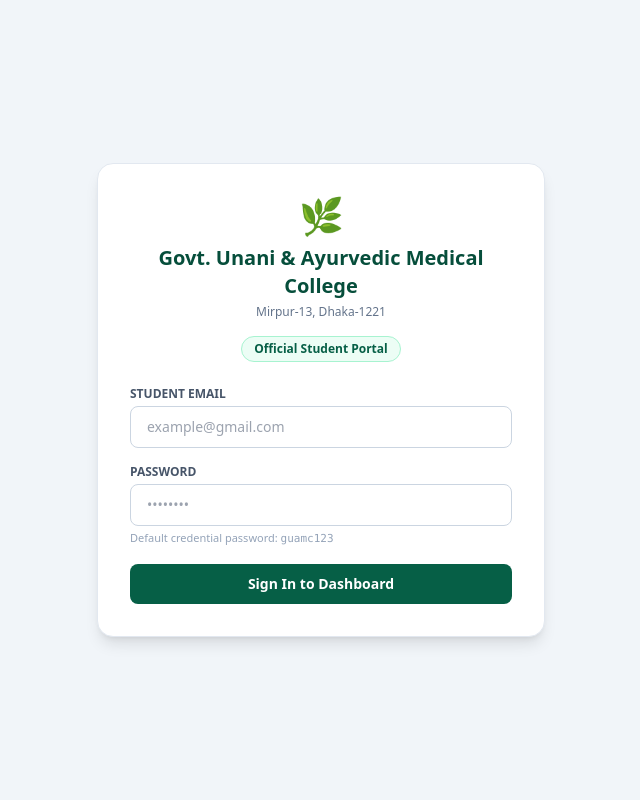
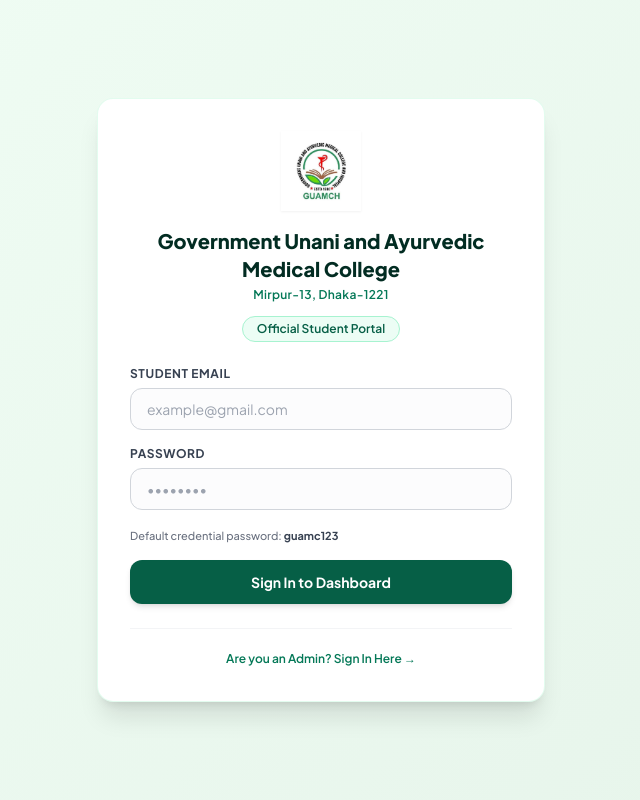
Before and after one commit to niloyxahc-dotcom/guamc-student-portal, a Flask app: page /login in a window 1280 px wide. Shown: the whole page, without its empty margins (319-959 px from the left). Run offline with Flask 3, Linux system fonts and the light colour scheme; some libraries are stand-ins or nearby versions.

Commit message:
Update login page complete code

```diff
--- a/templates/login.html
+++ b/templates/login.html
@@ -3,47 +3,95 @@
 <head>
     <meta charset="UTF-8">
     <meta name="viewport" content="width=device-width, initial-scale=1.0">
-    <title>Login - GUAMC Student Portal</title>
+    <title>Login - Government Unani and Ayurvedic Medical College</title>
+    <!-- Tailwind CSS CDN -->
     <script src="https://cdn.tailwindcss.com"></script>
+    <link href="https://fonts.googleapis.com/css2?family=Plus+Jakarta+Sans:wght@400;500;600;700;800&display=swap" rel="stylesheet">
+    <style>
+        body {
+            font-family: 'Plus Jakarta Sans', sans-serif;
+            background: linear-gradient(135deg, #f0fdf4 0%, #e6f4ea 100%);
+        }
+    </style>
 </head>
-<body class="bg-slate-100 flex items-center justify-center min-h-screen p-4">
-    <div class="bg-white p-8 rounded-2xl shadow-lg w-full max-w-md border border-slate-200">
+<body class="min-h-screen flex items-center justify-center p-4">
+
+    <div class="max-w-md w-full bg-white rounded-2xl shadow-xl border border-emerald-100/60 p-8">
+
+        <!-- Institution Branding Header -->
         <div class="text-center mb-6">
-            <span class="text-4xl">🌿</span>
-            <h1 class="text-xl font-bold text-emerald-900 mt-2">Govt. Unani & Ayurvedic Medical College</h1>
-            <p class="text-xs text-slate-500 mt-1">Mirpur-13, Dhaka-1221</p>
-            <div class="inline-block mt-4 px-3 py-1 bg-emerald-50 text-emerald-800 text-xs font-semibold rounded-full border border-emerald-200">
+            <!-- Official College Logo -->
+            <div class="flex justify-center mb-4">
+                <img src="{{ url_for('static', filename='logo.jpeg') }}"
+                     alt="GUAMC Official Logo"
+                     class="h-20 w-auto object-contain drop-shadow-sm">
+            </div>
+
+            <!-- Full Institution Name -->
+            <h1 class="text-lg sm:text-xl font-extrabold text-emerald-950 leading-snug">
+                Government Unani and Ayurvedic Medical College
+            </h1>
+            <p class="text-xs font-semibold text-emerald-700 tracking-wide mt-1">Mirpur-13, Dhaka-1221</p>
+
+            <div class="mt-3">
+                <span class="inline-flex items-center px-3.5 py-1 rounded-full text-xs font-semibold bg-emerald-50 text-emerald-800 border border-emerald-200">
                     Official Student Portal
+                </span>
             </div>
         </div>
 
+        <!-- Flash Messages -->
         {% with messages = get_flashed_messages(with_categories=true) %}
             {% if messages %}
                 {% for category, message in messages %}
-              <div class="bg-red-50 text-red-600 text-xs p-3 rounded-lg mb-4 border border-red-200 text-center font-medium">
+                    <div class="mb-4 p-3 rounded-lg text-xs font-medium {% if category == 'danger' or category == 'error' %}bg-rose-50 text-rose-700 border border-rose-200{% else %}bg-emerald-50 text-emerald-700 border border-emerald-200{% endif %}">
                         {{ message }}
                     </div>
                 {% endfor %}
             {% endif %}
         {% endwith %}
 
-        <form method="POST" action="/login" class="space-y-4">
+        <!-- Login Form -->
+        <form method="POST" action="{{ url_for('login') }}" class="space-y-4">
             <div>
-                <label class="block text-xs font-bold uppercase text-slate-600 mb-1">Student Email</label>
-                <input type="email" name="email" required placeholder="example@gmail.com"
-                       class="w-full px-4 py-2.5 border border-slate-300 rounded-lg text-sm focus:outline-none focus:ring-2 focus:ring-emerald-700">
+                <label class="block text-xs font-bold text-gray-700 uppercase tracking-wider mb-1.5">
+                    Student Email
+                </label>
+                <input type="email"
+                       name="email"
+                       required
+                       placeholder="example@gmail.com"
+                       class="w-full px-4 py-2.5 rounded-xl border border-gray-300 focus:ring-2 focus:ring-emerald-600 focus:border-emerald-600 outline-none transition text-sm text-gray-800 placeholder-gray-400 bg-gray-50/50">
             </div>
+
             <div>
-                <label class="block text-xs font-bold uppercase text-slate-600 mb-1">Password</label>
-                <input type="password" name="password" required placeholder="••••••••"
-                       class="w-full px-4 py-2.5 border border-slate-300 rounded-lg text-sm focus:outline-none focus:ring-2 focus:ring-emerald-700">
-                <p class="text-[11px] text-slate-400 mt-1">Default credential password: <code>guamc123</code></p>
+                <label class="block text-xs font-bold text-gray-700 uppercase tracking-wider mb-1.5">
+                    Password
+                </label>
+                <input type="password"
+                       name="password"
+                       required
+                       placeholder="••••••••"
+                       class="w-full px-4 py-2.5 rounded-xl border border-gray-300 focus:ring-2 focus:ring-emerald-600 focus:border-emerald-600 outline-none transition text-sm text-gray-800 placeholder-gray-400 bg-gray-50/50">
             </div>
+
+            <p class="text-[11px] text-gray-500 font-medium pt-0.5">
+                Default credential password: <span class="font-bold text-gray-700">guamc123</span>
+            </p>
+
             <button type="submit"
-                    class="w-full bg-emerald-800 hover:bg-emerald-900 text-white font-semibold py-2.5 rounded-lg transition duration-200 text-sm">
+                    class="w-full mt-2 py-3 px-4 rounded-xl bg-emerald-800 hover:bg-emerald-900 text-white text-sm font-bold shadow-md hover:shadow-lg transition-all duration-150">
                 Sign In to Dashboard
             </button>
         </form>
+
+        <div class="mt-6 text-center border-t border-gray-100 pt-4">
+            <a href="/admin" class="text-xs font-semibold text-emerald-700 hover:underline">
+                Are you an Admin? Sign In Here &rarr;
+            </a>
         </div>
+
+    </div>
+
 </body>
 </html>
```
Also changed, not shown: static/logo.jpeg (added). Lines whose indentation alone changed are shown as unchanged.
